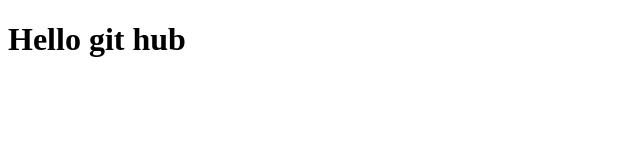
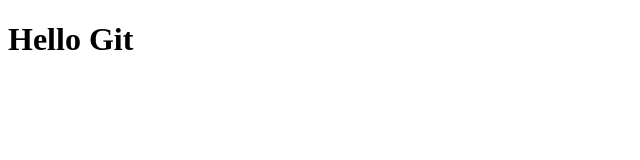
Before and after one commit to phuripat-csi/Phuri_CSI205_TeamBlack, a plain HTML site: page index02.html in a window 1280 px wide. Shown: the whole page, without its empty margins (0-640 px from the left). Drawn offline with Linux system fonts and the light colour scheme.

Commit message:
update file

```diff
--- a/index.html
+++ b/index02.html
@@ -6,8 +6,6 @@
     <title>Document</title>
 </head>
 <body>
-    <div>
-        <h1>Hello git hub</h1>
-    </div>
+    <h1>Hello Git</h1>
 </body>
 </html>
```
